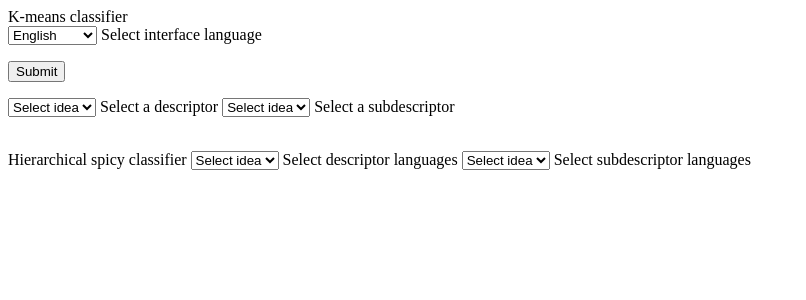
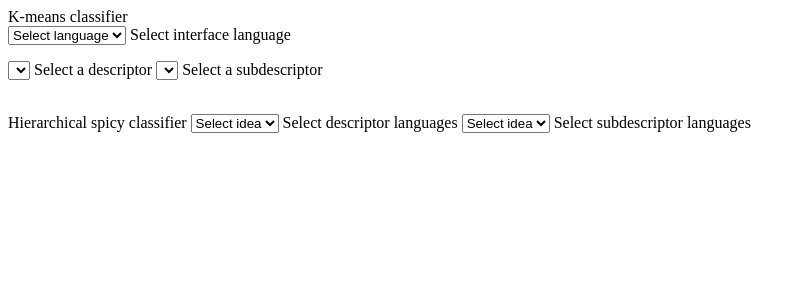
Before and after one commit to Ceprey2/neural_ideo_phrase, a Flask app: template templates/dict_output.html in a window 1280 px wide. Shown: the top 300 px of the page, without its empty margins (0-806 px from the left). Run offline with Flask 2, Linux system fonts and the light colour scheme; the template is opened without the code that fills it, so the values that code supplies are empty; some libraries are stand-ins or nearby versions.

Commit message:
OnChange select language working

```diff
--- a/main.py
+++ b/main.py
@@ -436,6 +436,7 @@ def get_language():
     dict_from_csv = list(csv.DictReader(open('phrases.csv')))
     print("Changing descrpitpors language")
     current_language = request.form.get('select_language')
+
     if(current_language is None): current_language = "ukrlang"
     print(current_language)
     descriptors = [descr[current_language+'hetmans'] for descr in dict_from_csv]
--- a/static/js/output_phrases.js
+++ b/static/js/output_phrases.js
@@ -12,8 +12,8 @@
 
           function get_main_centroids_from_dict (dict){
 
-                  var main_centroids_array = new Array();
-                  var subcentroids_array = new Array();
+                  var descriptors_set = new Set();
+                  var subdescriprotrs_set = new Set();
 
 
                   dict.forEach(function (element){
@@ -26,14 +26,14 @@
 
                           current_subentry = JSON.parse(subelement);
 
-                           subcentroids_array.push(current_subentry["centroid"]);
+                           subdescriprotrs_set.add(current_subentry["centroid"]);
                           // alert("subcentroid " + current_subentry["centroid"])
                       });
 
-                    main_centroids_array.push(current_entry["main_centroid"])
+                    descriptors_set.add(current_entry["main_centroid"])
                   });
 
-                  return [main_centroids_array, subcentroids_array];
+                  return [descriptors_set, subdescriprotrs_set];
             };
 
 
@@ -74,38 +74,15 @@
               console.log("Length var centroid"+var_centroid_phrases.length)
               console.log("Length dict centroid hierarchical"+dict_centroid_phrases_hierarchical.length)
 
-                  // dict_centroid_phrases_hierarchical.forEach(function (entry_element) {
-                  //   console.log("centroids_element_hierarchical");
-                  //   console.log(entry_element);
-                  //   parsed_entry_element = JSON.parse(entry_element)
-                  //   current_centroid = parsed_entry_element["centroid"]
-
-            //     $('#select_centroid_hierarchical').append(`<option value=${current_centroid}>
-            //                            ${current_centroid}
-            //                       </option>`)
-            //
-            //            current_centroid_level2 = parsed_entry_element["subcentroid"]
-            //            $('#select_centroid_hierarchical_level2').append(`<option value=${current_centroid}>
-            //                            ${current_centroid}
-            //                       </option>`)
-            //
-            // });
-
     function get_phrases_according_descriptors(descriptor1, descriptor2, json_arr){
 
          var phrases_str_to_return ="";
 
         json_arr.forEach(function (element) {
-
-
             parsed_element = JSON.parse(element);
             // alert('%'+parsed_element["centroid"].trim()+'%'+ " "+'%'+$('#select_centroid').val()+'%');
             // alert('%'+parsed_element["centroid"].trim()+'%');
             if (descriptor1 == parsed_element["centroid"].trim() && (descriptor2 == parsed_element["centroid"].trim() || descriptor2 == "")) {
-
-
-                // $('#div_ideas').text("Idea:" + parsed_element["centroid"].trim() + "<br/>" + "Related ideas: " + parsed_element["neighbors"]);
-                // $('#div_phrases').text($('#div_phrases').text() + " " + parsed_element["ukrlangphrases"]);
 
                 console.log("ukrlangphrases")
                 console.log(parsed_element["ukrlangphrases"])
@@ -134,8 +111,6 @@
                    // alert('%'+parsed_element["centroid"].trim()+'%');
                    if ($('#select_centroid').val().trim() == parsed_element["centroid"].trim()) {
 
-
-
                        $('#div_ideas').text("Idea:"+parsed_element["centroid"].trim()+"<br/>"+"Related ideas: "+parsed_element["neighbors"]);
 
 
@@ -143,9 +118,6 @@
                     console.log(parsed_element["ukrlangphrases"])
 
                    };
-
-
-
 
                 });
                  $('#div_phrases').text(get_phrases_according_descriptors($('#select_centroid').val().trim(), "", var_centroid_phrases));
@@ -157,7 +129,5 @@
                    console.log("$('#select_centroid_hierarchical_level2').val()")
                    console.log($('#select_centroid_hierarchical_level2').val())
 
-
-
                  $('#div_phrases_hierarchical').text(get_phrases_according_descriptors($('#select_centroid_hierarchical_level2').val().trim(), "", dict_centroid_phrases_hierarchical));
              });
--- a/templates/dict_output.html
+++ b/templates/dict_output.html
@@ -8,13 +8,13 @@
 
 
 K-means classifier
-<form method="post" action="{{url_for('get_language')}}">
+<form method="post" name="select_lang_submission_form" action="{{url_for('get_language')}}">
      <div class="form-group">
         <input type="hidden" name="delete_input"/>
     </div>
 
- <select  type="submit" name="select_language" >
-
+ <select  type="submit" id="select_language" name="select_language" onChange="this.form.submit();" >
+   <option value="init" id="elem_id_language_0">Select language</option>
             <option value="engllang">English</option>
 
             <option value="ukrlang" >Українська</option>
@@ -25,14 +25,14 @@ K-means classifier
         <p>
 
 
-     <button type="submit" class="btn btn-submit" id="btnSignUp">Submit</button>
+
 </form>
 
 
 
         <select name="select_centroid" id="select_centroid">
 
-            <option value="ukrlang" id="elem_id_centroid_0">Select idea</option>
+
 
         </select>
 
@@ -42,7 +42,7 @@ K-means classifier
 
 <select name="select_subcentroid" id="select_subcentroid">
 
-            <option value="ukrlang" id="elem_id_subcentroid_0">Select idea</option>
+
 
         </select>
 
```
